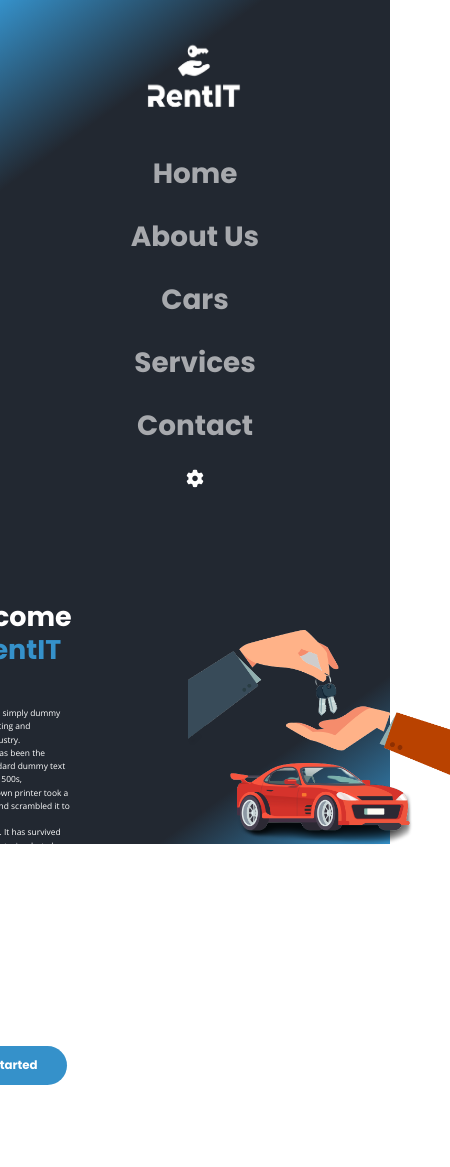
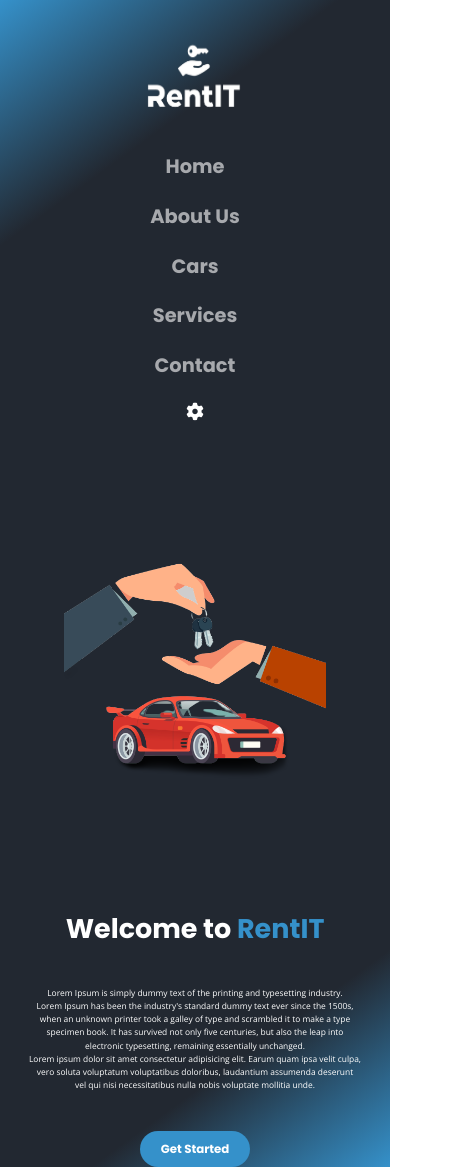
Before and after one commit to shahvansh7781/RentIt_fullstack, a React (Create React App) app in the folder frontend/: page / in a window 390 px wide. Shown: the whole page, 450 px wide, since content can reach past the window. Before the commit the page ends 1085 px from the top, so only its background shows below. Built offline with nearby package versions, Linux system fonts and the light colour scheme; no server answers.

Commit message:
Gautam : Responsive & Animation page

```diff
--- a/frontend/src/Components/Contact/Contact.css
+++ b/frontend/src/Components/Contact/Contact.css
@@ -247,6 +247,9 @@ body {
     margin: 0;
     margin-bottom: 3rem;
   }
+  .contact-intro{
+    margin-top: -5vh;
+  }
 
   .contact-form {
     width: 100%;
@@ -274,6 +277,9 @@ body {
     width: 100%;
     margin: 0;
   }
+  .contact-intro{
+    margin-top: -12vh;
+  }
   .map {
     margin: 4vh 2vh;
     display: none;
--- a/frontend/src/Components/Contact/Contact.jsx
+++ b/frontend/src/Components/Contact/Contact.jsx
@@ -11,16 +11,13 @@ const pagesAnimation = {
 
   hidden: {
     opacity: 0,
-    x: -1400,
-    y:-900
+    x: -2100,
   },
 
   visible: {
     opacity: 1,
     x: 0,
-    y:0,
-
-    transition: { delay: 0.3, duration: 2, type: "spring"},
+    transition: { delay: 0.15, duration: 2.5, type: "spring"},
   },
 };
 
--- a/frontend/src/Components/Home/Home.jsx
+++ b/frontend/src/Components/Home/Home.jsx
@@ -4,13 +4,13 @@ import Simpleslider from "./Slider/Slider";
 import Featured from "./Featured/Featured";
 import Footer from "../Footer/Footer";
 import { motion } from "framer-motion";
+import Main from "../Services/Main";
 
-const pagesAnimation = {
+const pagesAnimationLeft = {
 
   hidden: {
     opacity: 0,
     x: -1400,
-    y:-900
   },
 
   visible: {
@@ -18,25 +18,50 @@ const pagesAnimation = {
     x: 0,
     y:0,
 
-    transition: { delay: 0.3, duration: 2, type: "spring" },
+    transition: { delay: 0.3, duration: 2.5, type: "spring" },
+  },
+};
+
+const pagesAnimationRight = {
+
+  hidden: {
+    opacity: 0,
+    x: 1400,
+  },
+
+  visible: {
+    opacity: 1,
+    x: 0,
+    y:0,
+
+    transition: { delay: 0.3, duration: 2.5, type: "spring" },
   },
 };
 
 
 
-import Main from "../Services/Main";
+
 const Home = () => {
   return (
     <>
     <div >
-      <motion.div variants={pagesAnimation}
-        initial="hidden"
-        animate="visible">
-        <div style={{ backgroundColor: "#000000" }} id="top">
+
+        <motion.div
+          variants={pagesAnimationLeft}
+          initial="hidden"
+          animate="visible"
+          style={{ backgroundColor: "#000000" }} id="top">
           <Navbar />
-        </div>
-        <Simpleslider />
-      </motion.div>
+        </motion.div>
+        <motion.div
+           variants={pagesAnimationRight}
+           initial="hidden"
+           animate="visible"
+          >
+          <Simpleslider />
+        </motion.div>
+
+
       <Featured />
       <Main/>
       <Footer/>
--- a/frontend/src/Components/LandingPage/Landing.css
+++ b/frontend/src/Components/LandingPage/Landing.css
@@ -1,4 +1,5 @@
 .main-content {
+
   margin-top: 80px;
   display: flex;
   justify-content: center;
@@ -56,3 +57,22 @@
 .mylink1:hover {
   color: white;
 }
+
+@media (max-width:530px){
+
+  .all-content{
+    height: 100%;
+  }
+  .main-content{
+    display: flex;
+    flex-direction: column-reverse;
+    text-align: center;
+  }
+  .img-div{
+    justify-content: center;
+  }
+  img{
+    justify-content: center;
+  }
+
+}
--- a/frontend/src/Components/LandingPage/Landing.jsx
+++ b/frontend/src/Components/LandingPage/Landing.jsx
@@ -6,11 +6,14 @@ import { motion } from "framer-motion";
 import "./Landing.css"
 
 
+// initial={{ '--rotate': '0deg' } as any}
+// animate={{ '--rotate': '360deg' } as any}
+
 const pagesAnimation = {
   hidden: {
     opacity: 0,
     x: -1400,
-    y:-900
+    y:0
   },
 
   visible: {
@@ -35,10 +38,14 @@ const Landing = () => {
         <div className="inner-content">
             <h1>Welcome to <span style={{color:"#3591ca", fontFamily: "Poppins"}}> RentIT </span></h1>
             <p>Lorem Ipsum is simply dummy text of the printing and typesetting industry. <br /> Lorem Ipsum has been the industry's standard dummy text ever since the 1500s,<br /> when an unknown printer  took a galley  of type  and scrambled it to make a type <br /> specimen book. It has survived not only five centuries, but also the leap into <br /> electronic typesetting, remaining essentially unchanged. <br /> Lorem ipsum dolor sit amet consectetur adipisicing elit. Earum quam ipsa velit culpa, <br /> vero soluta voluptatum voluptatibus doloribus, laudantium assumenda deserunt <br /> vel qui nisi necessitatibus nulla nobis voluptate mollitia unde.</p>
-            <Link className="mylink1" to="/home">Get Started</Link>
+            <p>
+              <Link className="mylink1" to="/home">Get Started</Link>
+            </p>
         </div>
-        <div>
-            <img src={rentside} alt="" srcset="" className="side-img" />
+        <div className="img-div">
+            <div>
+              <img src={rentside} alt="" srcset="" className="side-img" />
+            </div>
         </div>
       </div>
     </motion.div>
--- a/frontend/src/Components/Login/Main.css
+++ b/frontend/src/Components/Login/Main.css
@@ -92,13 +92,16 @@
 .main-box .logo.blue {
   color: #1fa4f6;
 }
+/*
 .main-box .logo.none {
   display: none;
-}
+} */
 
 .main-box .logo .logo-text {
   margin-top: 5px;
   letter-spacing: 00.09em;
+  font-size: 1.5vmax;
+  color: #333;
 }
 
 .main-box .form-section {
--- a/frontend/src/Components/Login/MainContainer.js
+++ b/frontend/src/Components/Login/MainContainer.js
@@ -4,7 +4,7 @@ import { target } from "react-icons-kit/feather/target";
 import { motion } from "framer-motion";
 import { useState } from "react";
 import "./Main.css";
-import { Link } from "react-router-dom";
+import { Link, NavLink } from "react-router-dom";
 import { useNavigate } from "react-router-dom";
 import { useSelector, useDispatch } from "react-redux";
 import { login, register } from "../../Actions/userActions";
@@ -121,6 +121,7 @@ export const MainContainer = ({
   //     setPwd('');
   //     setSuccess(true);
   // }
+
   let navigate = useNavigate();
   const dispatch = useDispatch();
   const { isAuthenticated } = useSelector((state) => state.user);
@@ -162,10 +163,13 @@ export const MainContainer = ({
         initial="hidden"
         animate="visible"
       >
+
         <div className="icon">
           <Icon icon={target} size={24} />
         </div>
-        <div className="logo-text">Rent-It</div>
+        <NavLink to="/" >
+          <div className="logo-text">Rent-IT</div>
+        </NavLink>
       </motion.div>
 
       {/*
@@ -228,7 +232,6 @@ export const MainContainer = ({
                   type={"name"}
                   placeholder="Email"
                   id="login-username"
-                  // ref={userRef}
                   autoComplete="on"
                   onChange={(e) =>
                     setloginDetails({
--- a/frontend/src/Components/Navbar/Navbar.css
+++ b/frontend/src/Components/Navbar/Navbar.css
@@ -8,7 +8,6 @@ ul{
 ul > li{
     list-style: none;
 }
-
 
 .nav-links{
     text-decoration: none;
@@ -30,7 +29,7 @@ ul > li{
 }
 .nav-links:hover{
     color: white;
-    font-size: 1.2vmax;
+    font-size: 1.15vmax;
     transition: .5s all ease-in-out;
     border-bottom: 1.5px solid #44b7ff;
 }
@@ -72,7 +71,7 @@ ul > li{
     }
     .nav-links{
         /* text-decoration: none; */
-        font-size: 3.3vh;
+        font-size: 2.3vh;
         color: #a7a9ad;
     }
     .logo-img{
@@ -85,4 +84,8 @@ ul > li{
         padding:0.375rem 0.75rem;
         font-size: 1rem;
     }
+
+    .nav-links:hover{
+        font-size: 1.3rem;
+    }
   }
--- a/frontend/src/Components/Services/Main.css
+++ b/frontend/src/Components/Services/Main.css
@@ -26,3 +26,13 @@ margin-bottom: 2vmax;
     align-items: center;
     gap: 1rem;
   }
+
+  @media (max-width:530px){
+
+    .service-body{
+      flex-direction: column;
+    }
+    .service-info{
+      margin-top: -20vh;
+    }
+  }
--- a/frontend/src/Components/Services/Service.jsx
+++ b/frontend/src/Components/Services/Service.jsx
@@ -3,11 +3,35 @@ import "./Service.css";
 import Footer from "../Footer/Footer";
 import Navbar from "../Navbar/Navbar";
 import { Link } from "react-router-dom";
+import { motion } from "framer-motion";
 import Main from "./Main";
+
+
+
+const pagesAnimation = {
+
+  hidden: {
+    opacity: 0,
+    x: -2100,
+  },
+
+  visible: {
+    opacity: 1,
+    x: 0,
+    transition: { delay: 0.15, duration: 2.5, type: "spring"},
+  },
+};
+
+
 const Service = () => {
   return (
     <>
-      <div className="service-bg">
+      <motion.div
+        variants={pagesAnimation}
+        initial="hidden"
+        animate="visible"
+
+      className="service-bg">
         <div className="service-nav">
           <Navbar />
         </div>
@@ -23,7 +47,7 @@ const Service = () => {
             Contact Us
           </Link>
         </div>
-      </div>
+      </motion.div>
       <Main/>
       <Footer />
     </>
```
